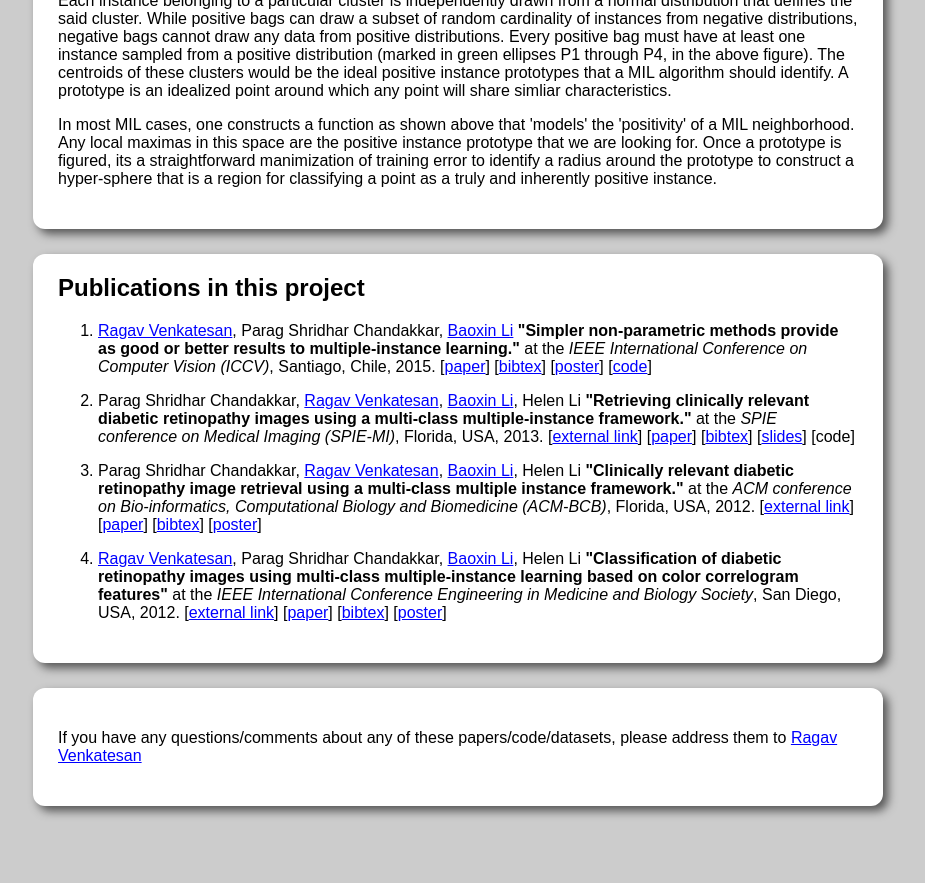
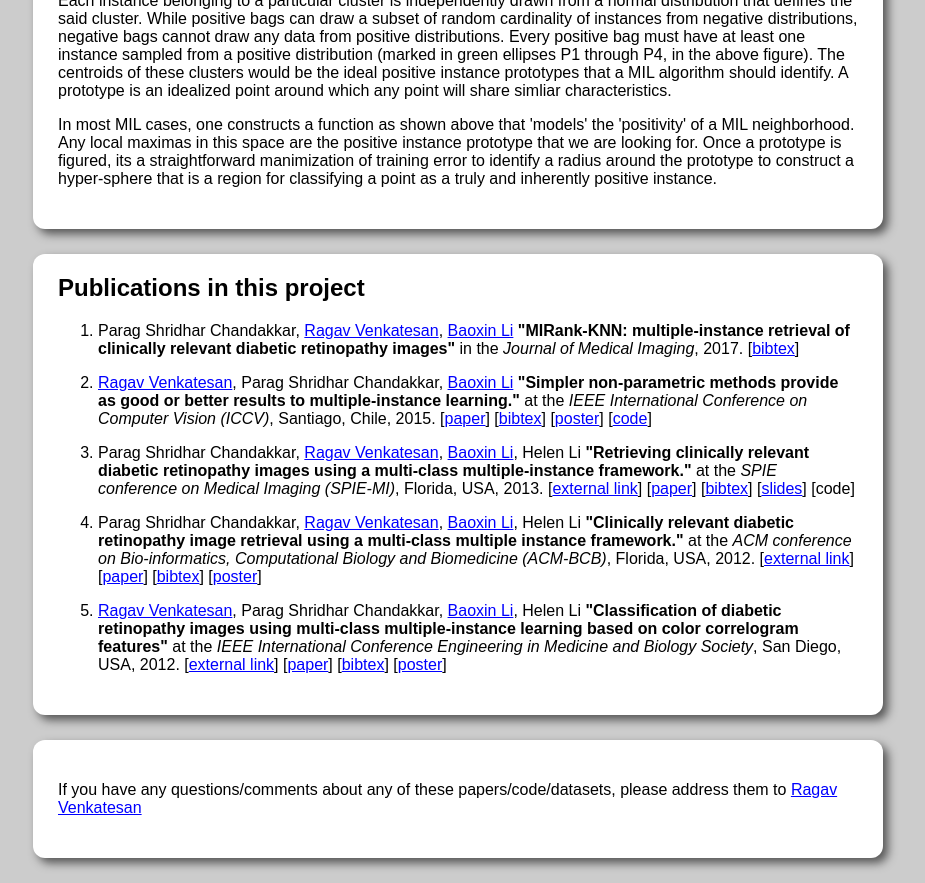
Before and after one commit to ragavvenkatesan/ragavvenkatesan.github.io, a Jekyll site: the page built from projects/mil.html, in a window 1280 px wide and 900 px high, scrolled down 1785 px, cut to the strip 17-900 px from the top of the window. Shown: the whole strip, without its empty margins (182-1107 px from the left). Built offline with Jekyll 4.4.1, drawn with Linux system fonts in a browser that asks for light colours; before the commit the page ends 2633 px from its top, so only the background shows below that.

Commit message:
adding mirank to mil page.

```diff
--- a/projects/mil.html
+++ b/projects/mil.html
@@ -200,6 +200,12 @@ that a MIL algorithm should identify. A prototype is an idealized point around w
         <h2 style="margin-top:-5px">Publications in this project</h2>
 
 <ol>
+
+    <li>Parag Shridhar Chandakkar, <a traget="_blank" href="https://www.ragav.net">Ragav Venkatesan</a>, <a traget="_blank" href="https://www.public.asu.edu/~bli24/">Baoxin Li</a>
+    <strong>"MIRank-KNN: multiple-instance retrieval of clinically relevant diabetic retinopathy images"</strong> in the <em>Journal of Medical Imaging</em>, 2017.
+    [<a href="{{ site.url }}/publications/2015/bib/mirank_spie_17.bib" class="tooltips" title="Bibtex" target="_blank">bibtex</a>]
+    </p></li>
+
     <li><a traget="_blank" href="https://www.ragav.net">Ragav Venkatesan</a>, Parag Shridhar Chandakkar, <a traget="_blank" href="https://www.public.asu.edu/~bli24/">Baoxin Li</a>
 <strong>"Simpler non-parametric methods provide as good or better results to
 multiple-instance learning."</strong> at the <em>IEEE International Conference on Computer Vision (ICCV)</em>, Santiago, Chile, 2015.
```
